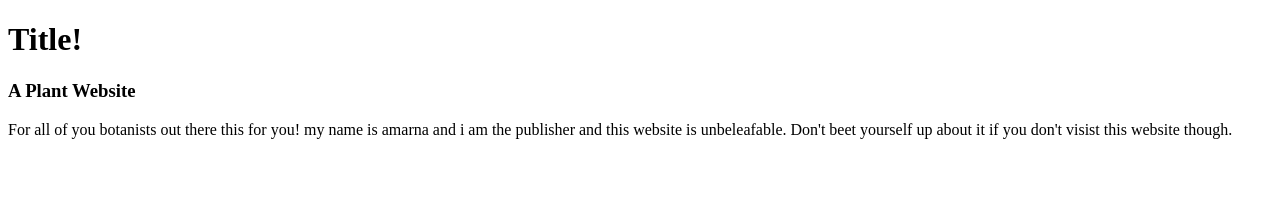
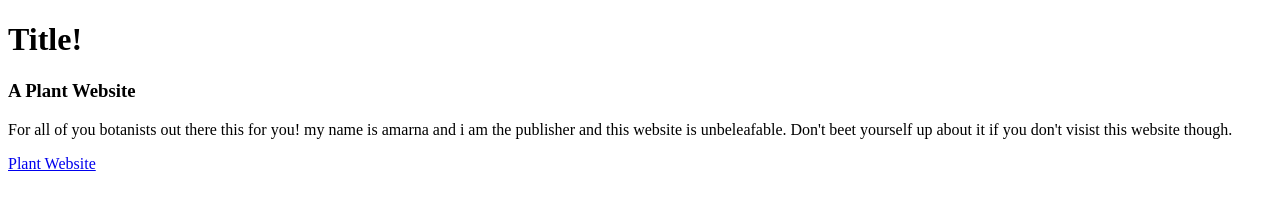
Before and after one commit to Peedmyplants/Peedmyplants.github.io, a plain HTML site: page Index.html in a window 1280 px wide. Drawn offline with Linux system fonts and the light colour scheme.

Commit message:
Update Index.html

```diff
--- a/Index.html
+++ b/Index.html
@@ -7,5 +7,6 @@
 <h1>Title!</h1>
   <h3>A Plant Website</h3>
   <p>For all of you botanists out there this for you! my name is amarna and i am the publisher and this website is unbeleafable. Don't beet yourself up about it if you don't visist this website though.</p>
-</body>
+  <a href="https://en.google.org/google/Plants">Plant Website</a>
+  </body>
 </html>
```
